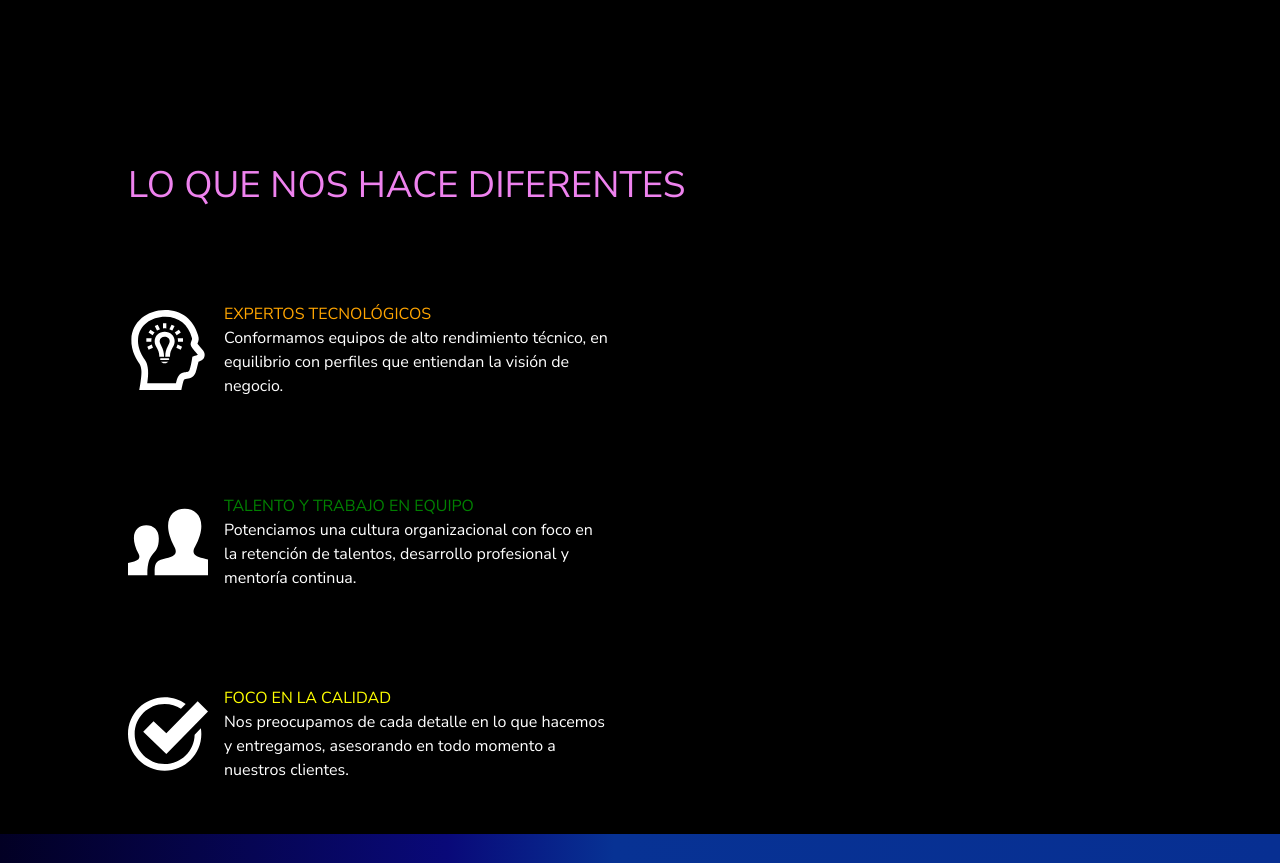
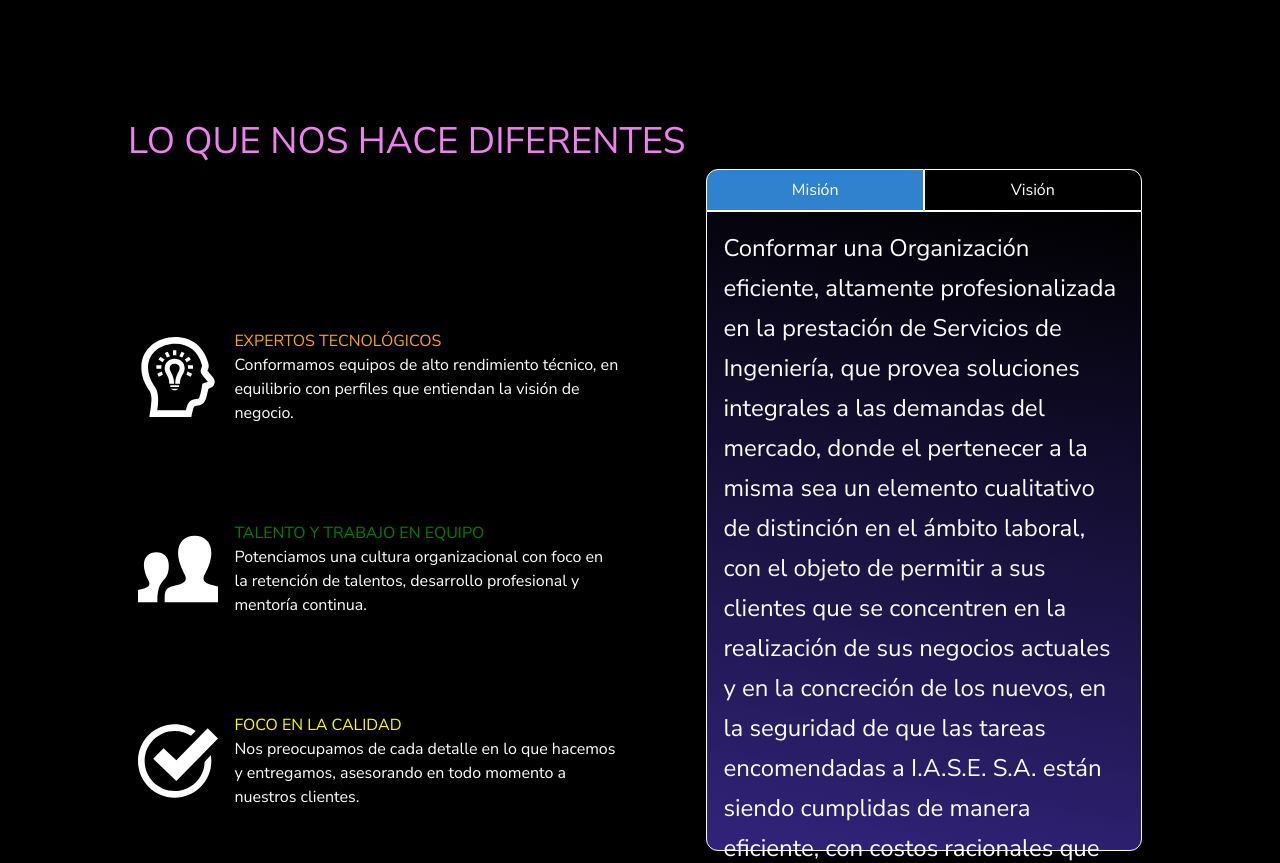
Before and after one commit to AgustinGarrone/I.A.S.E, a Next.js app: page /nosotros in a window 1280 px wide. Shown: the part 366-1229 px from the top of the page. Built offline with nearby package versions, Linux system fonts and the light colour scheme.

Commit message:
avances en nosotros

```diff
--- a/src/screen/nosotros/components/differentIcons/index.tsx
+++ b/src/screen/nosotros/components/container/differentIcons/index.tsx
@@ -1,7 +1,7 @@
 import { Flex, Img, Text } from "@chakra-ui/react";
-import experts from "../../../../../public/experts.svg";
-import teamwork from "../../../../../public/teamwork.svg";
-import quality from "../../../../../public/quality.svg";
+import experts from "../../../../../../public/experts.svg";
+import teamwork from "../../../../../../public/teamwork.svg";
+import quality from "../../../../../../public/quality.svg";
 
 export const DifferentIcons = () => {
   const data = [
@@ -32,13 +32,10 @@
     <Flex
       alignItems="flex-start"
       direction="column"
-      h="45em"
+      h="100%"
       justifyContent="center"
-      w="80%"
+      w="50%"
     >
-      <Text color="violet" fontSize={{ base: "2rem", md: "2.3rem" }}>
-        LO QUE NOS HACE DIFERENTES
-      </Text>
       {data.map((data, index) => {
         return (
           <Flex
--- /dev/null
+++ b/src/screen/nosotros/components/container/index.tsx
@@ -0,0 +1,14 @@
+import { Flex } from "@chakra-ui/react"
+import { DifferentIcons } from "./differentIcons"
+import { AboutUsTabs } from "./tabs"
+
+
+export const AboutUsContainer = () => {
+
+    return (
+        <Flex w="85%" h="45em" mb="10em" alignItems="center" justifyContent="center" gap="1.5em">
+            <DifferentIcons/>
+            <AboutUsTabs/>
+        </Flex>
+    )
+}
--- /dev/null
+++ b/src/screen/nosotros/components/container/tabs/index.tsx
@@ -0,0 +1,78 @@
+import {
+  Flex,
+  Tab,
+  TabList,
+  TabPanel,
+  TabPanels,
+  Tabs,
+  Text,
+} from "@chakra-ui/react";
+
+export const AboutUsTabs = () => {
+    return (
+      <Flex h="100%" w="40%">
+        <Tabs variant="unstyled">
+          <TabList>
+            <Tab
+              border="1px solid white"
+              borderRadius="12px 0 0 0"
+              color="white"
+              w="50%"
+              _selected={{ color: "white", bg: "blue.500" }}
+            >
+              Misión
+            </Tab>
+            <Tab
+              w="50%"
+              border="1px solid white"
+              borderRadius="0 12px 0 0"
+              color="white"
+              _selected={{ color: "white", bg: "blue.500" }}
+            >
+              Visión
+            </Tab>
+          </TabList>
+          <TabPanels
+            bg="linear-gradient(190deg, rgba(0,0,0,0.31976540616246496) 0%, rgba(50,35,123,1) 100%)"
+            border="1px solid white"
+            color="white"
+            h="40em"
+            borderRadius="0 0 12px 12px"
+          >
+            <TabPanel>
+              <Text fontSize="1.5rem" lineHeight="2.5rem">
+                Conformar una Organización eficiente, altamente profesionalizada
+                en la prestación de Servicios de Ingeniería, que provea soluciones
+                integrales a las demandas del mercado, donde el pertenecer a la
+                misma sea un elemento cualitativo de distinción en el ámbito
+                laboral, con el objeto de permitir a sus clientes que se
+                concentren en la realización de sus negocios actuales y en la
+                concreción de los nuevos, en la seguridad de que las tareas
+                encomendadas a I.A.S.E. S.A. están siendo cumplidas de manera
+                eficiente, con costos racionales que no afecten su rentabilidad y,
+                en definitiva, que el cliente sienta que entre él y I.A.S.E. S.A.
+                se ha formado una alianza estratégica, y no una simple relación
+                cliente – proveedor, permaneciendo en el tiempo.
+              </Text>
+            </TabPanel>
+            <TabPanel>
+              <Text fontSize="1.5rem" lineHeight="2.5rem">
+                En el ámbito laboral actual cada vez con mayor frecuencia se
+                recurre al outsourcing o tercerización como una estrategia de
+                focalizar el accionar de las organizaciones en el negocio que
+                realmente se sabe hacer, permitiendo que, quienes se especializan
+                en otros temas periféricos a la actividad de cada empresa realicen
+                los mismos, logrando así una reducción de costos y de problemas
+                inherentes a dichas tareas. En este marco, I.A.S.E. S.A. tiene la
+                creencia de que la provisión de servicios como los que brinda,
+                altamente profesionalizados, brindados por personas que no
+                pertenezcan a la organización del cliente, tiene profundas
+                ventajas operativas y económicas rápidamente comprobables por
+                quienes deciden recorrer este camino
+              </Text>
+            </TabPanel>
+          </TabPanels>
+        </Tabs>
+      </Flex>
+    );
+  };
--- a/src/screen/nosotros/index.tsx
+++ b/src/screen/nosotros/index.tsx
@@ -1,10 +1,10 @@
-import { Flex, useBreakpointValue } from "@chakra-ui/react";
+import { Flex, useBreakpointValue , Text} from "@chakra-ui/react";
 import { MobileNavbar } from "../../../ui/mobileNavbar";
 import { Navbar } from "../../../ui/navbar";
 import { Footer } from "../../../ui/footer";
 import { Summary } from "./components/summary";
-import { DifferentIcons } from "./components/differentIcons";
 import { Cta } from "../../../ui/cta";
+import { AboutUsContainer } from "./components/container";
 
 export const AboutUsPage = () => {
   const isMobile = useBreakpointValue({ base: true, md: false });
@@ -20,7 +20,13 @@
     >
       {isMobile ? <MobileNavbar /> : <Navbar />}
       <Summary/>
-      <DifferentIcons/>
+
+      <Flex w="80%">
+      <Text color="violet" alignSelf="flex-start" fontSize={{ base: "2rem", md: "2.3rem" }}>
+        LO QUE NOS HACE DIFERENTES
+      </Text>
+      </Flex>
+      <AboutUsContainer/>
       <Cta/>
       <Footer/>
     </Flex>
```
